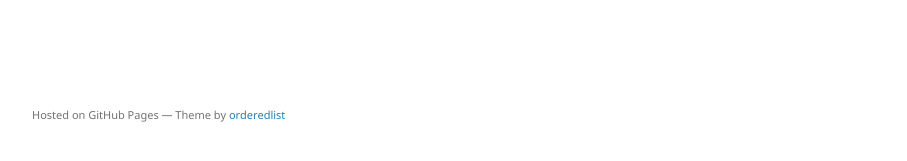
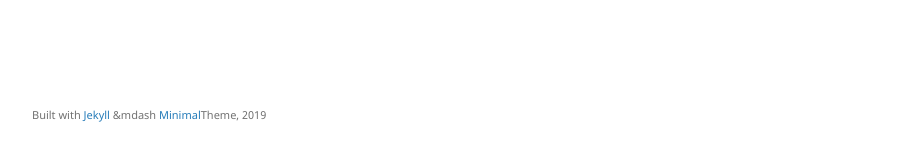
Before and after one commit to yuchao1995/yuchao1995.github.io, a Jekyll site: the page built from index.md, in a window 1280 px wide. Shown: the part 706-867 px from the top of the page, without its empty margins (178-1085 px from the left). Built offline with Jekyll 4.4.1, drawn with Linux system fonts in a browser that asks for light colours.

Commit message:
personalize default, doc markdown
markdown format saved in readme

```diff
--- a/_layouts/default.html
+++ b/_layouts/default.html
@@ -22,10 +22,6 @@
 
         <p>{{ site.description | default: site.github.project_tagline }}</p>
 
-        {% if site.github.is_project_page %}
-        <p class="view"><a href="{{ site.github.repository_url }}">View the Project on GitHub <small>{{ site.github.repository_nwo }}</small></a></p>
-        {% endif %}
-
         {% if site.github.is_user_page %}
         <p class="view"><a href="{{ site.github.owner_url }}">View My GitHub Profile</a></p>
         {% endif %}
@@ -44,10 +40,7 @@
 
       </section>
       <footer>
-        {% if site.github.is_project_page %}
-        <p>This project is maintained by <a href="{{ site.github.owner_url }}">{{ site.github.owner_name }}</a></p>
-        {% endif %}
-        <p><small>Hosted on GitHub Pages &mdash; Theme by <a href="https://github.com/orderedlist">orderedlist</a></small></p>
+        <p><small>Built with <a href="https://jekyllrb.com/">Jekyll</a> &mdash <a href="https://github.com/pages-themes/minimal/">Minimal</a>Theme, 2019</small></p>
       </footer>
     </div>
     <script src="{{ "/assets/js/scale.fix.js" | relative_url }}"></script>
```
Also changed, not shown: README.md, 4 other files.
